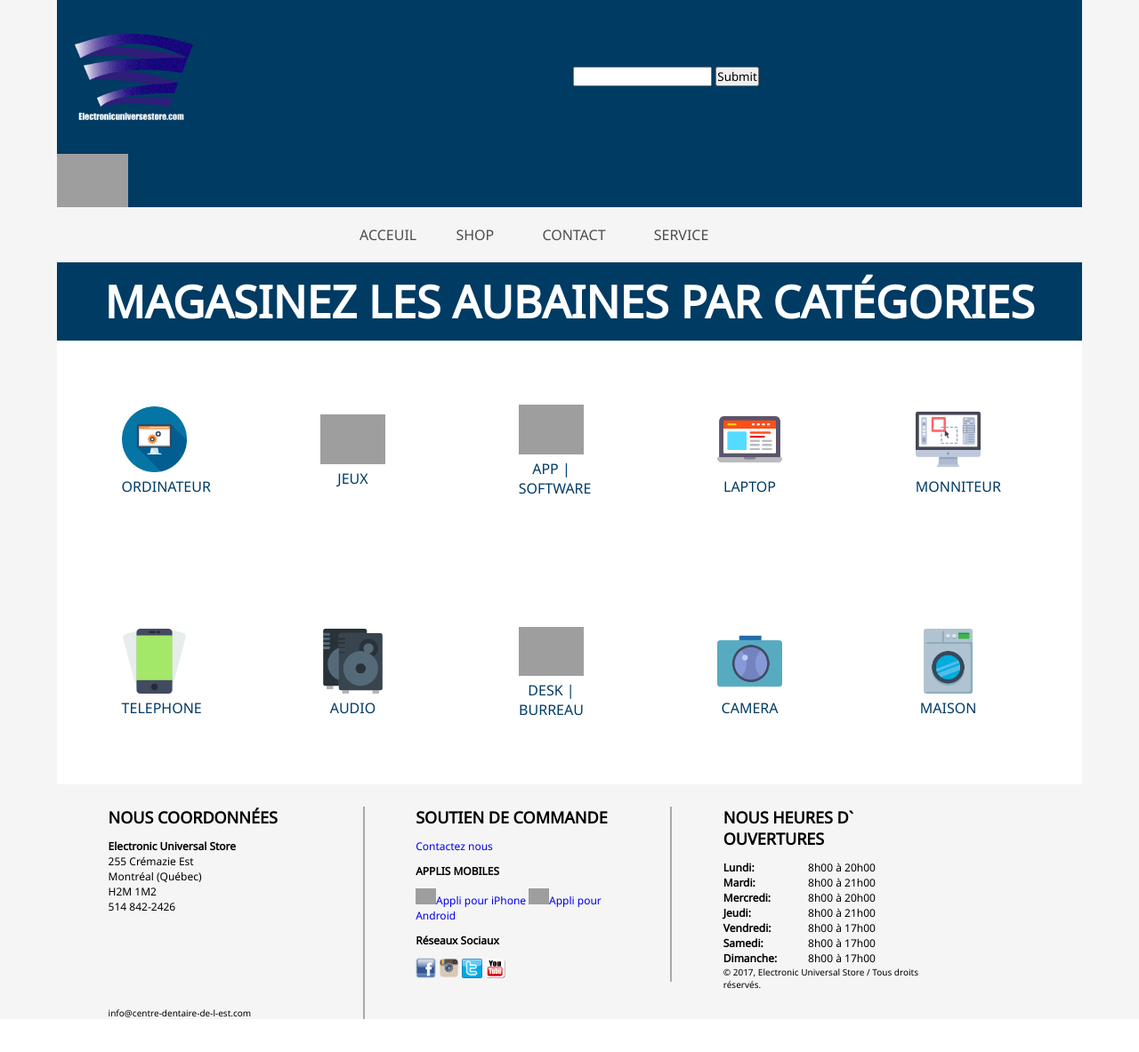
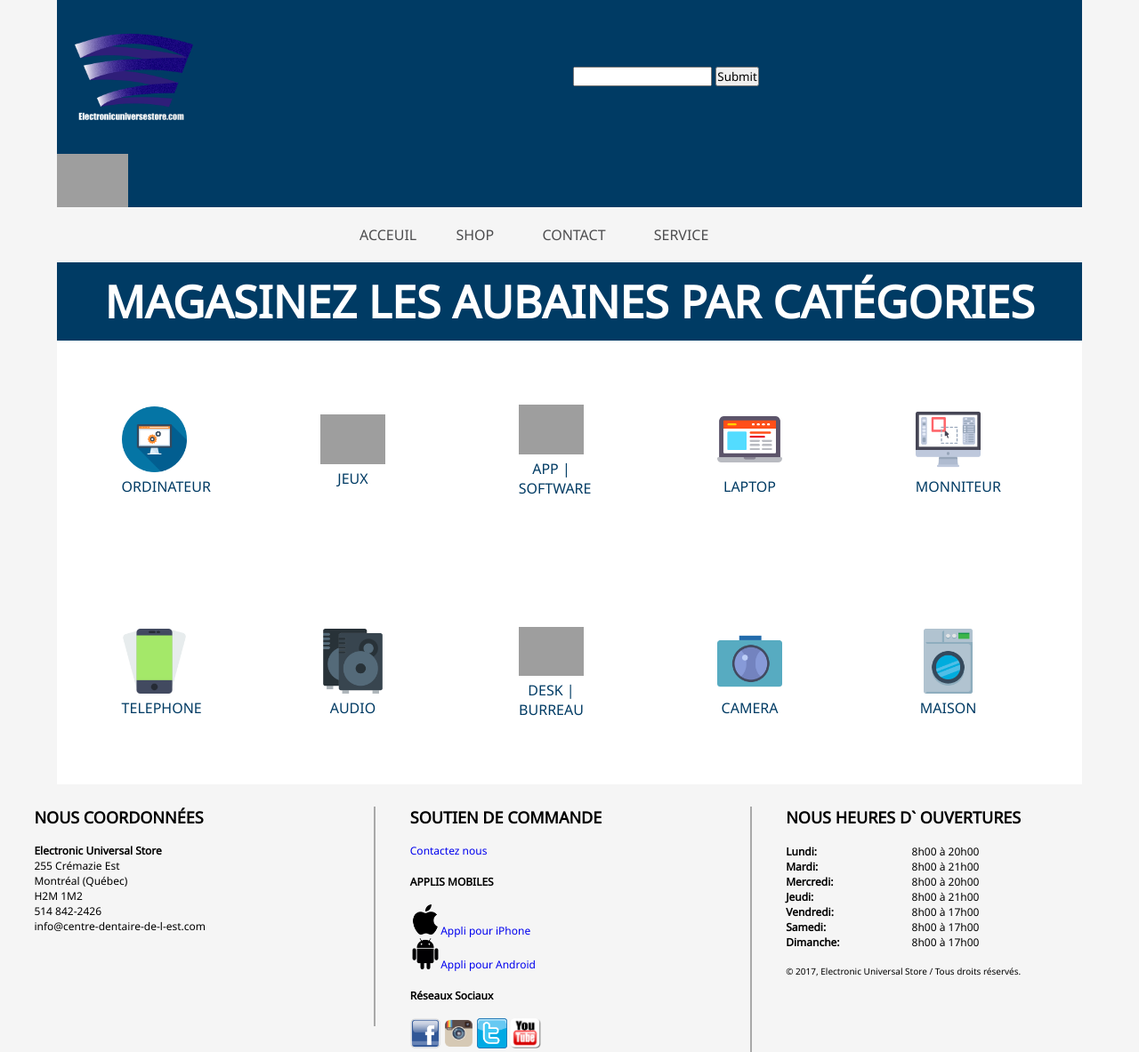
Before and after one commit to sbociot/electronicuniversalstore, a PHP site: page / in a window 1280 px wide. Shown: the whole page at 89% size. Before the commit the page ends 1146 px from the top, so only its background shows below. Run offline with PHP 8.4, Linux system fonts and the light colour scheme; data comes from the database, SQL or seed files in the repository; data that the repository does not hold is empty; grey boxes are pictures that could not be loaded.

Commit message:
"RETOUCHE FOOTERl"

```diff
--- a/base/footer.php
+++ b/base/footer.php
@@ -8,13 +8,13 @@
                 <li>Montréal (Québec)</li>
                 <li>H2M 1M2</li>
                 <li>514 842-2426</li>
+                <li>info@centre-dentaire-de-l-est.com</li>
             </ul>
             <a href="https://goo.gl/maps/nUuwptRP9mH2">
                 <iframe
                     src="https://www.google.com/maps/embed?pb=!1m18!1m12!1m3!1d2794.3027433709494!2d-73.64289478443992!3d45.54423507910192!2m3!1f0!2f0!3f0!3m2!1i1024!2i768!4f13.1!3m3!1m2!1s0x4cc918e0c061b07f%3A0x647a6b6d7cb681a7!2sISI%2C+l&#39;Institut+sup%C3%A9rieur+d&#39;informatique!5e0!3m2!1sfr!2sca!4v1487356742365"
                     width="80%" height="100px" frameborder="0" style="border:0" allowfullscreen></iframe>
             </a>
-            <p>info@centre-dentaire-de-l-est.com</p>
         </article>
     <article class="social">
 
--- a/style/master.css
+++ b/style/master.css
@@ -110,7 +110,7 @@ margin-right: 30%;
 /*..............................footer.................................*/
 
 footer {
-    width: 90%;
+    width: 100%;
     margin: 2% auto;
     font-size: 12px;
 
@@ -118,10 +118,11 @@ footer {
 
 footer article {
     display: block;
-    width: 30%;
-    height: 100%;
+    width: 33%;
+    /*height: 100%;*/
     float: left;
-    padding: 0 5%;
+    padding: 0 3%;
+
 }
 
 footer article h2 {
@@ -130,12 +131,14 @@ footer article h2 {
 
 footer p {
     font-size: 10px;
+    margin: 5% auto;
 }
 
 
 
 footer article a {
-    margin: 5% auto;
+    /*margin: 5% auto;*/
+    font-size: 12px;
 
 }
 footer article:nth-of-type(1),
@@ -144,8 +147,8 @@ footer article:nth-of-type(2) {
 }
 
 
-footer article.coordonees {
-
+footer article.coordonees a{
+    margin: 5% auto;
 }
 
 footer article.horaires h4 {
@@ -158,12 +161,10 @@ footer article.horaires ul li {
     display: inline-block;
 }
 
-footer article.social a img:nth-of-type(2),
-footer article.social a img:nth-of-type(3){
+footer article.social a:nth-of-type(2),
+footer article.social a:nth-of-type(3){
     display: block;
     width: 100%;
-
-
 
 }
 
@@ -174,4 +175,14 @@ footer article.social h4 {
 footer article.social img {
   display: inline-block;
   width: 10%;
+    /*padding: 5%;*/
 }
+
+footer article.social img:nth-of-type(4),
+footer article.social img:nth-of-type(5),
+footer article.social img:nth-of-type(6),
+footer article.social a :nth-of-type(7){
+
+    /*width: 100%;*/
+
+}
```
Also changed, not shown: images/redes/android-logo.png (added), images/redes/apple.png (added).
